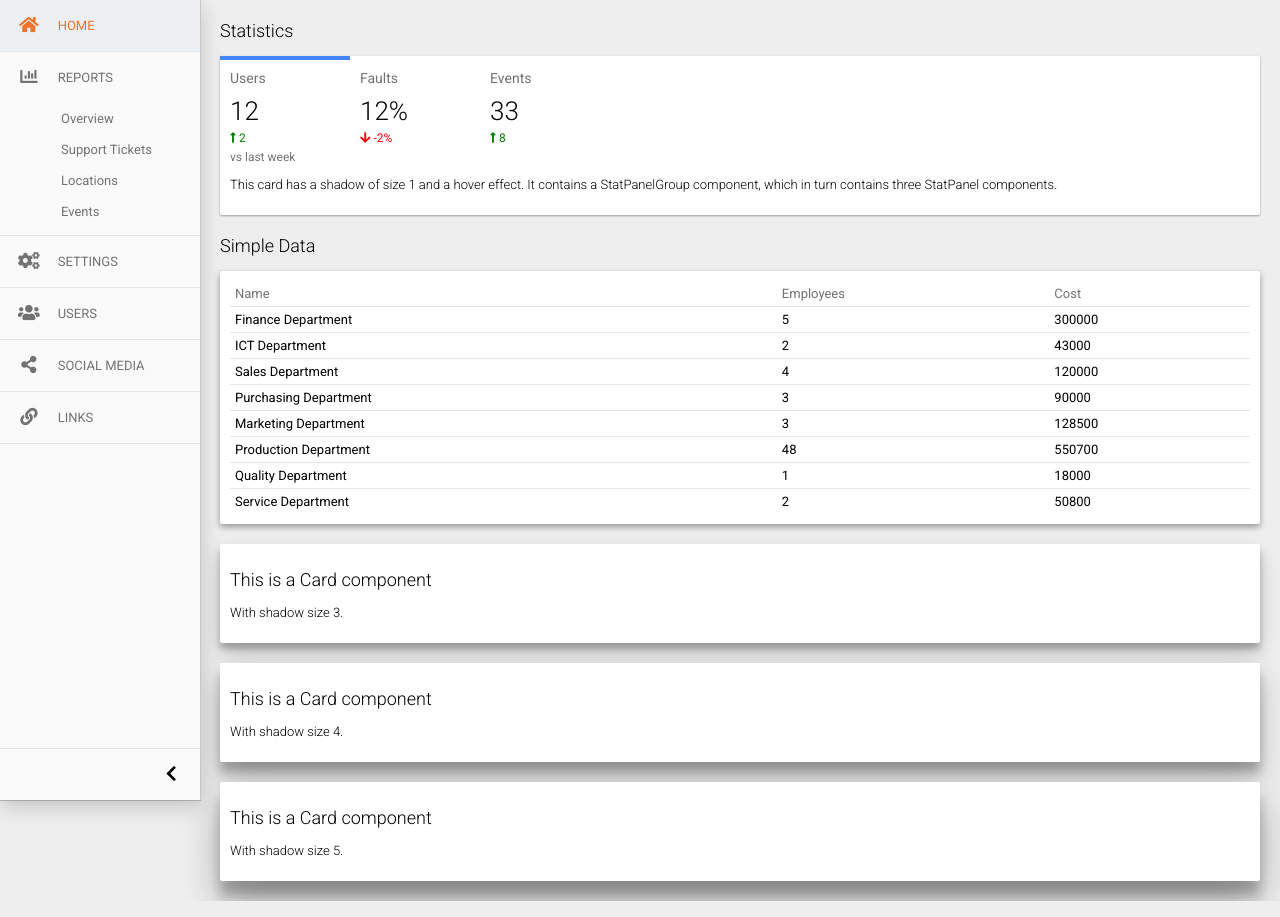
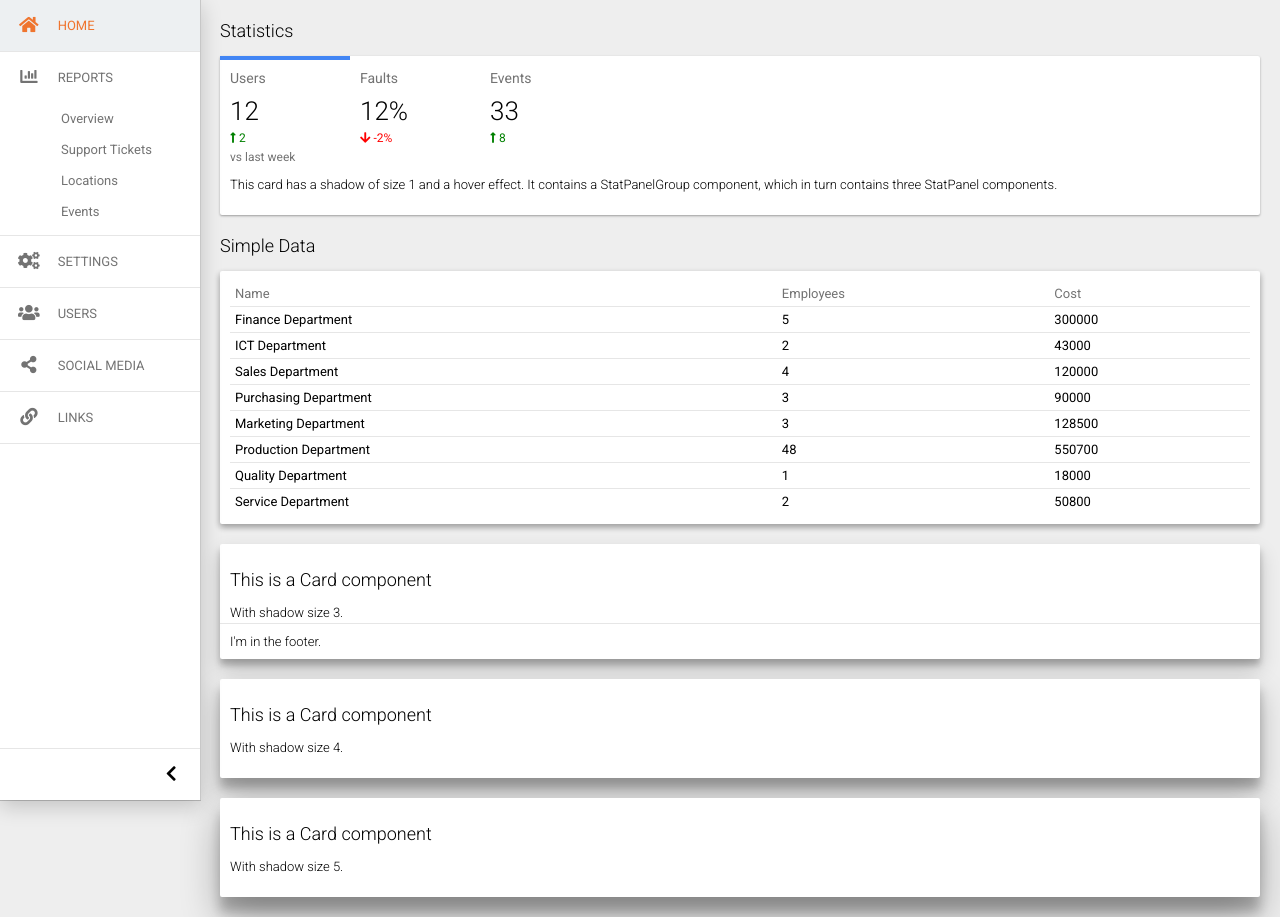
Before and after one commit to srayner/monel2, a React (Create React App) app: page / in a window 1280 px wide. Built offline with nearby package versions, Linux system fonts and the light colour scheme.

Commit message:
added card footer component

```diff
--- a/src/App.js
+++ b/src/App.js
@@ -11,6 +11,8 @@ import stats from './config/stats';
 
 import Table from './components/Table/Table';
 import data from './config/data';
+
+import CardFooter from './components/CardFooter/CardFooter';
 
 class App extends Component {
 
@@ -37,6 +39,9 @@ class App extends Component {
                 <Card style="card-3">
                     <h2>This is a Card component</h2>
                     <p>With shadow size 3.</p>
+                    <CardFooter>
+                        <p>I'm in the footer.</p>
+                    </CardFooter>
                 </Card>
                 <Card style="card-4">
                     <h2>This is a Card component</h2>
--- /dev/null
+++ b/src/components/CardFooter/CardFooter.js
@@ -0,0 +1,12 @@
+import React from 'react';
+import styles from './CardFooter.css';
+
+const CardFooter = (props) => {
+    return (
+        <div class="CardFooter">
+            {props.children}
+        </div>
+    );
+}
+
+export default CardFooter;
--- /dev/null
+++ b/src/components/CardFooter/CardFooter.scss
@@ -0,0 +1,9 @@
+.CardFooter {
+    margin: -10px;
+    padding: 10px;
+    border-top: 1px solid #e6e6e6;
+
+    p {
+        margin: 0;
+    }
+}
--- a/src/components/SideMenu/SideMenu.scss
+++ b/src/components/SideMenu/SideMenu.scss
@@ -1,4 +1,4 @@
-$back-color: #fafafa;
+$back-color: #ffffff;
 $selected-color: #edf0f2;
 $fore-color:#737373;
 $fore-selected-color: #ef752f;
@@ -14,7 +14,7 @@ body {
     z-index: 1;
     top: 0;
     left: 0;
-    background-color: #fafafa;
+    background-color: $back-color;
     overflow-x: hidden; /* Disable horizontal scroll */
     padding: 0;
     display: flex;
```
